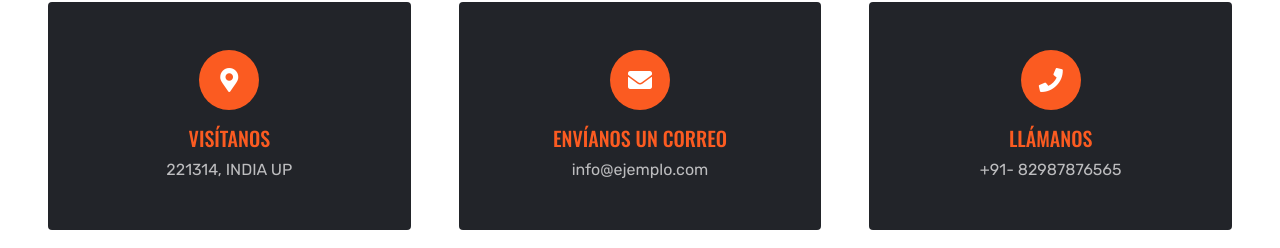
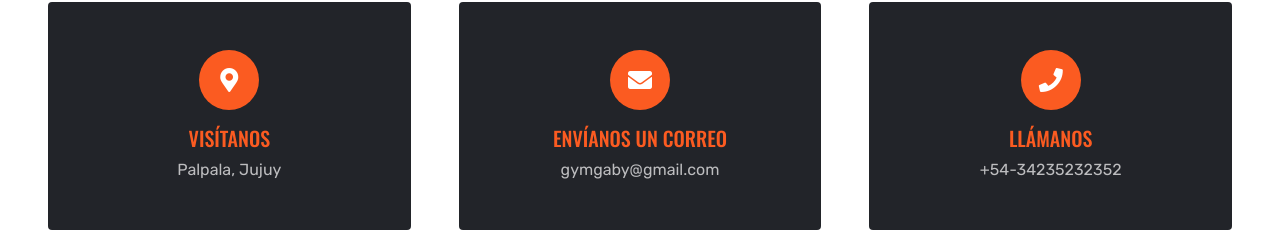
Before and after one commit to GabrielIturreCs/GimnasioGaby, a plain HTML site: page contact.html in a window 1280 px wide. Shown: the part 771-1019 px from the top of the page. Drawn offline with nearby package versions, Linux system fonts and the light colour scheme; a web font is replaced by a local one.

Commit message:
conctacto datos cambiados y icono

```diff
--- a/contact.html
+++ b/contact.html
@@ -143,7 +143,7 @@
                     <i class="fa fa-map-marker-alt fs-4 text-white"></i>
                 </div>
                 <h5 class="text-uppercase text-primary">Visítanos</h5>
-                <p class="text-secondary mb-0">221314, INDIA UP</p>
+                <p class="text-secondary mb-0">Palpala, Jujuy</p>
             </div>
         </div>
         <div class="col-lg-4">
@@ -152,7 +152,7 @@
                     <i class="fa fa-envelope fs-4 text-white"></i>
                 </div>
                 <h5 class="text-uppercase text-primary">Envíanos un correo</h5>
-                <p class="text-secondary mb-0">info@ejemplo.com</p>
+                <p class="text-secondary mb-0">gymgaby@gmail.com</p>
             </div>
         </div>
         <div class="col-lg-4">
@@ -161,7 +161,7 @@
                     <i class="fa fa-phone fs-4 text-white"></i>
                 </div>
                 <h5 class="text-uppercase text-primary">Llámanos</h5>
-                <p class="text-secondary mb-0">+91- 82987876565</p>
+                <p class="text-secondary mb-0">+54-34235232352</p>
             </div>
         </div>
     </div>
```
Also changed, not shown: index.html (+1 -1 lines).
